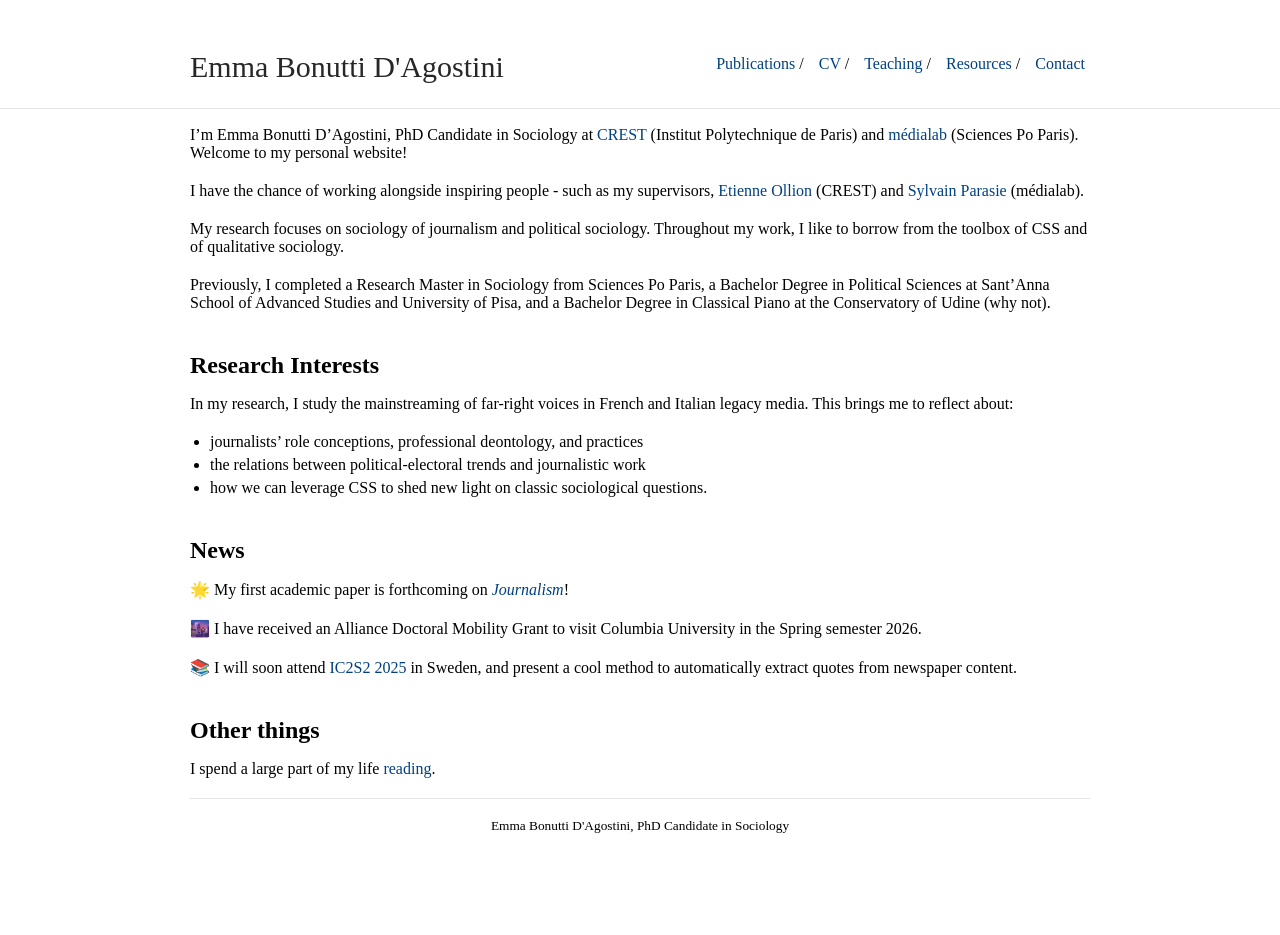
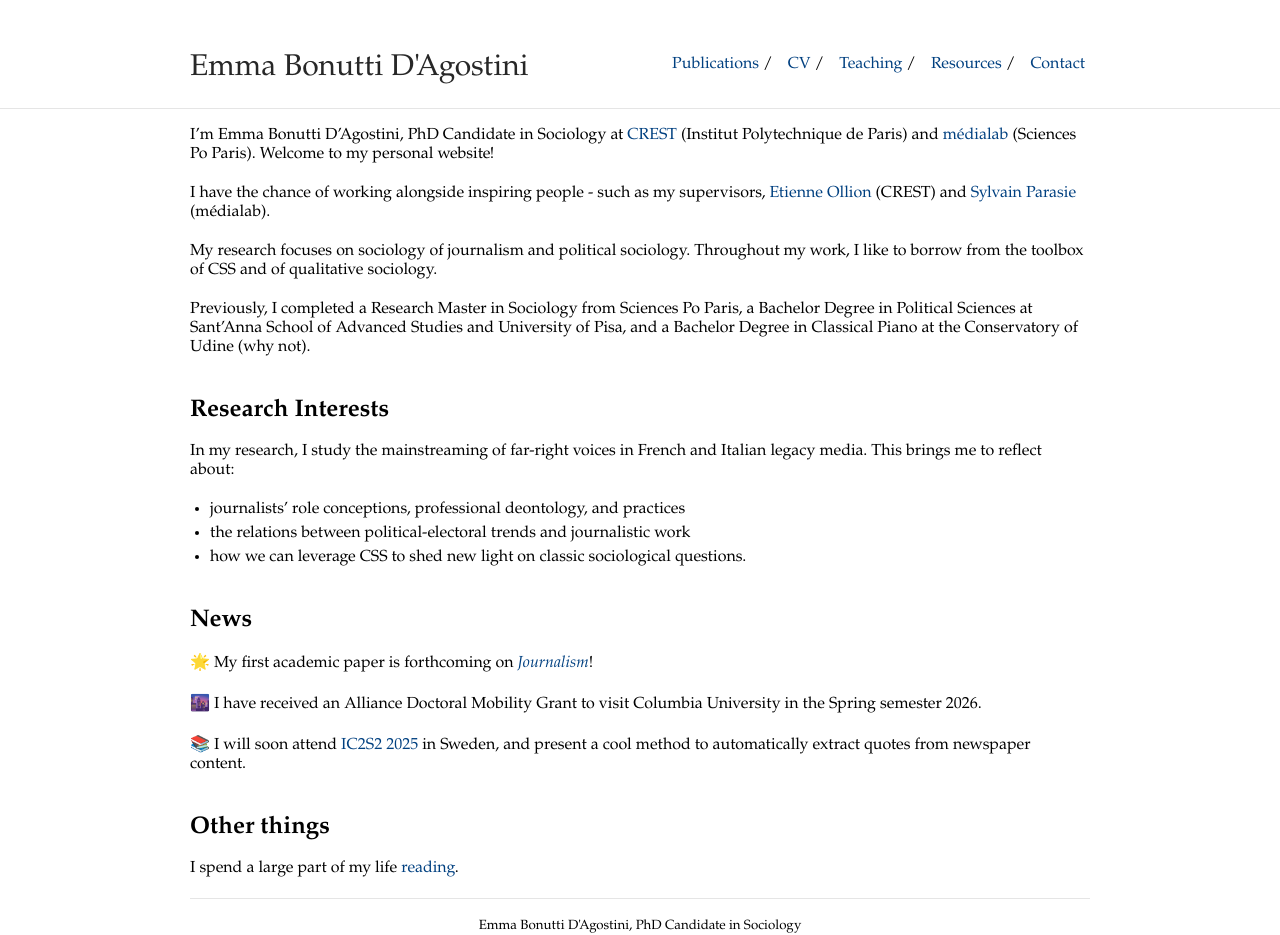
Before and after one commit to emmabonuttidagostini/emmabonuttidagostini.github.io, a Jekyll site: the page built from index.md, in a window 1280 px wide. Built offline with Jekyll 4.4.1, drawn with Linux system fonts in a browser that asks for light colours; before the commit the page ends 900 px from its top, so only the background shows below that.

Commit message:
Update _style.scss

```diff
--- a/_sass/_style.scss
+++ b/_sass/_style.scss
@@ -11,7 +11,7 @@ html {
 }
 body {
     margin: 0;
-    font-family: "Times New Roman", Times, serif;
+    font-family: "Garamond", serif;
     height: 100%;
 }
 a {
```
